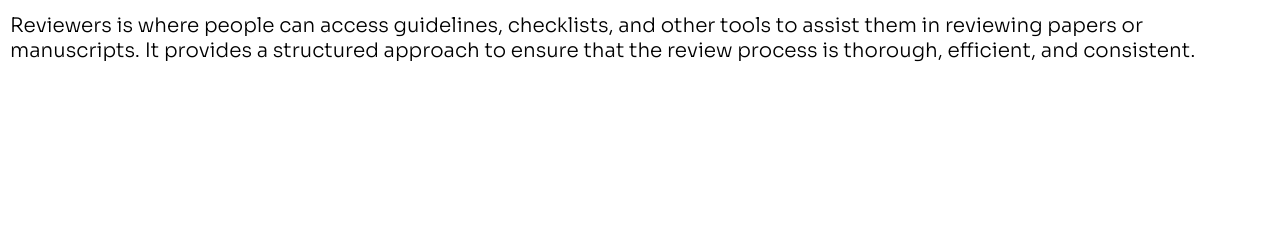
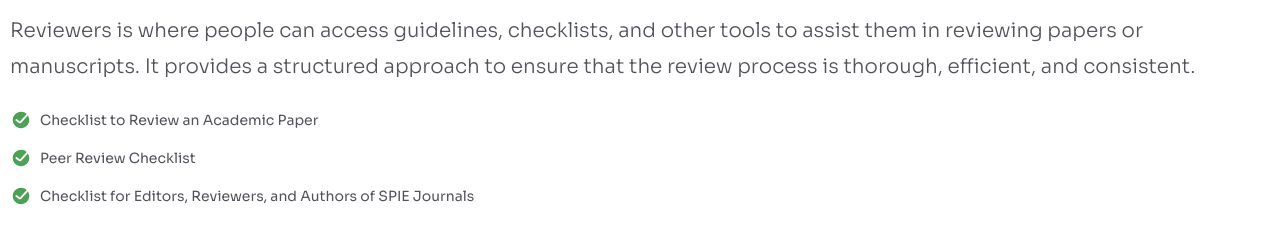
Before and after one commit to arturmauricioss/DevChallenges_Testimonial_Page, a plain HTML site: page index.html in a window 1280 px wide. Shown: the part 144-388 px from the top of the page. Drawn offline with Linux system fonts and the light colour scheme.

Commit message:
lista adicionada abaixo de Reviewers

```diff
--- a/index.html
+++ b/index.html
@@ -18,6 +18,11 @@
             <h1>Reviewers</h1>
             <p>Reviewers is where people can access guidelines, checklists, and other tools to assist them in reviewing papers or manuscripts. It provides a structured approach to ensure that the review process is thorough, efficient, and consistent.</p>
         </div>
+        <ul>
+            <li>Checklist to Review an Academic Paper</li>
+            <li>Peer Review Checklist</li>
+            <li>Checklist for Editors, Reviewers, and Authors of SPIE Journals</li>
+        </ul>
         <!-- <div id="Google" class="card">
             <p>Google</p>
         </div>
--- a/style.css
+++ b/style.css
@@ -12,7 +12,7 @@
     --cor-clara:#FAFAF9;
     --cor-branca:#FFFFFF;
 }
-h1, p{
+h1, p, li{
     font-family: "Sora", sans-serif;
 }
 
@@ -55,5 +55,28 @@ main{
     margin-top:16px;
     font-size: 20px;
     font-weight: 300;
-    color: rgb(var(--cor-media-escura)/ 0.1);
+    color: var(--cor-media-escura);
+    line-height: 1.8;
 }
+
+ul{
+    margin-top: 24px;
+    list-style:none;
+}
+li{
+    /* border: 1px solid green; */
+    display:flex;
+    align-items: center;
+    gap: 8px;
+    font-size: 14px;
+    color: var(--cor-media-escura);
+    margin: 16px 0px;
+}
+li::before{
+    content: "";
+    /* border: 1px solid blue; */
+    width: 22px;
+    height: 22px;
+    background: url(assets/Done_ring_round_fill.svg) no-repeat center/contain;
+    flex-shrink: 0;
+}
```
Also changed, not shown: assets/Done_ring_round_fill.svg (added).
